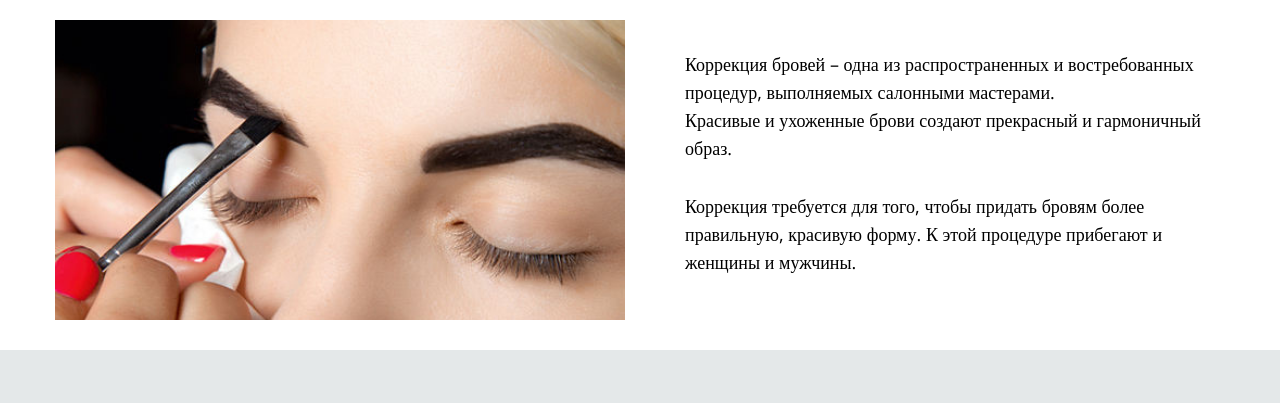
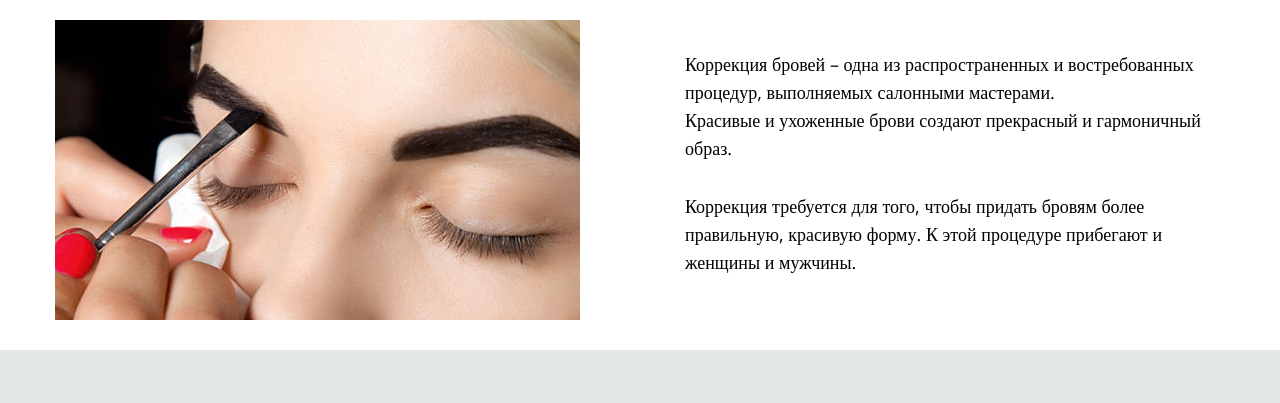
Before and after one commit to YuryPopeko/microblading, a plain HTML site: page correction.html in a window 1280 px wide. Shown: the part 190-593 px from the top of the page. Drawn offline with nearby package versions, Linux system fonts and the light colour scheme.

Commit message:
fix price img

```diff
--- a/style.css
+++ b/style.css
@@ -830,7 +830,7 @@ div.modal .title::after,
 	z-index: 2;
 }
 
-.in .half > img {
+.price .half > img {
 	width: 100%;
 }
 
```
